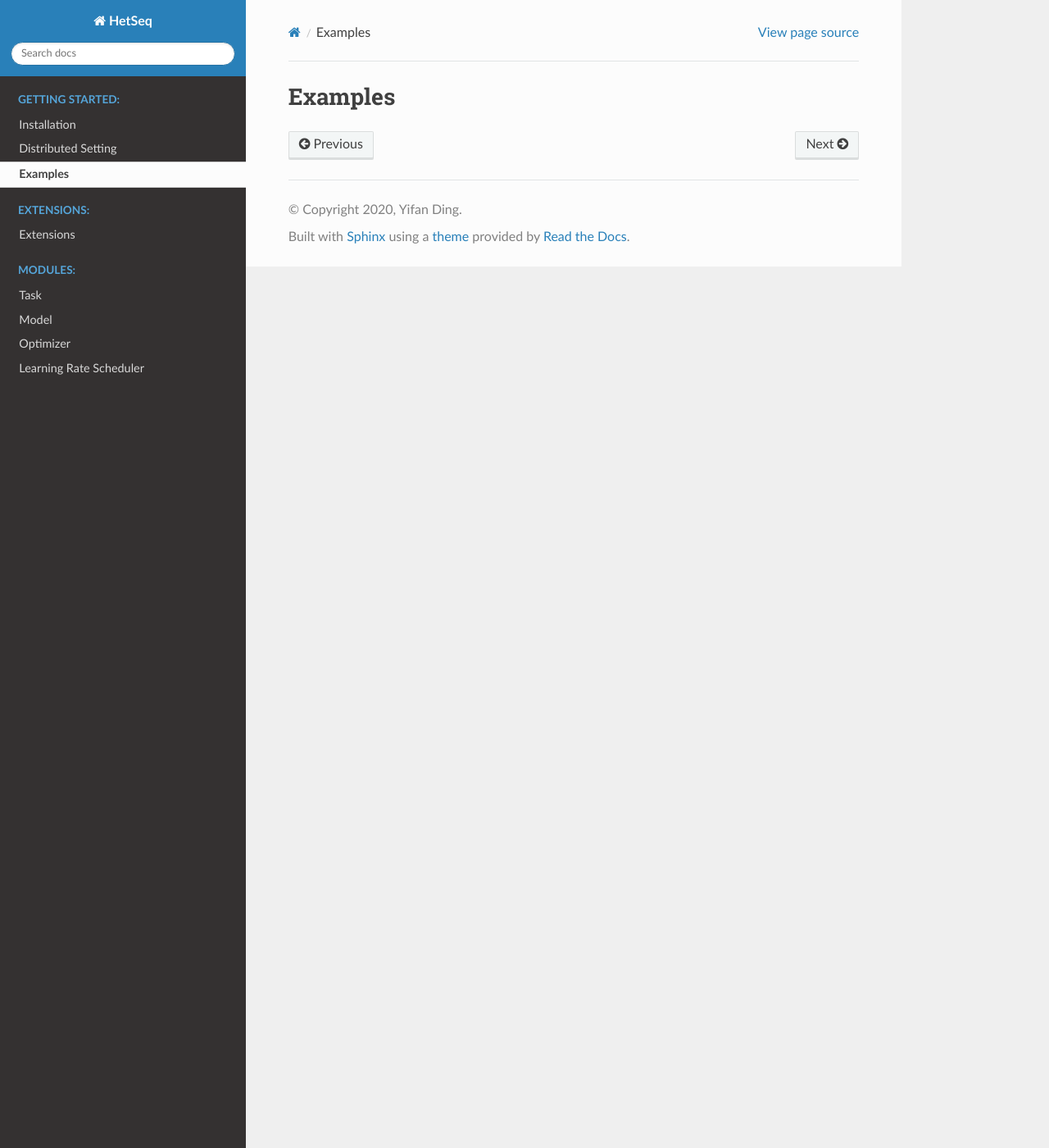
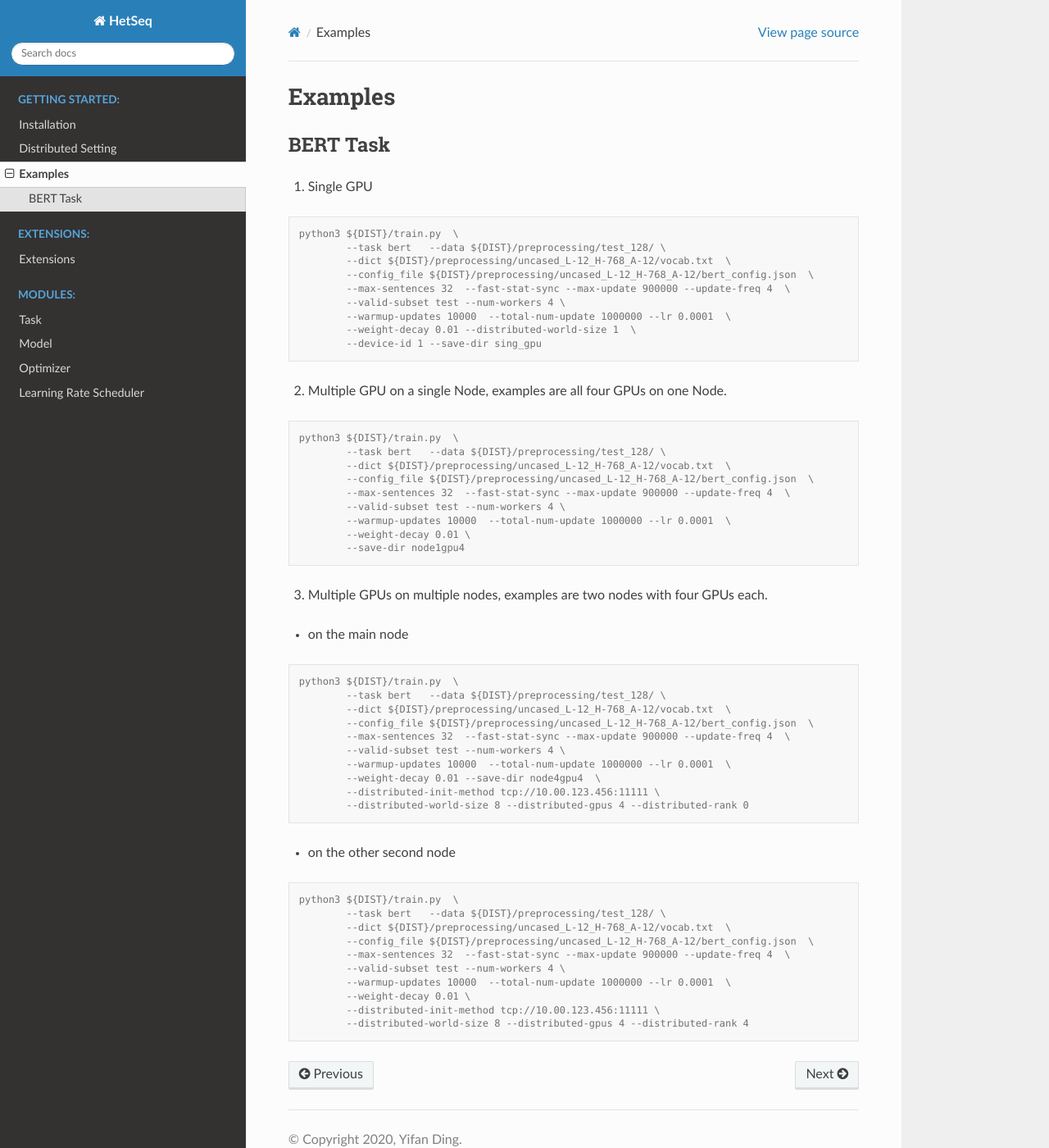
Before and after one commit to yifding/hetseq, a Sphinx documentation site: the page built from docs/source/examples.rst, in a window 1280 px wide and 1400 px high. Shown: the whole window at 82% size. Built offline with Sphinx 7.4.7 and the Read the Docs theme 2.0.0, drawn with Linux system fonts in a browser that asks for light colours.

Commit message:
add running example

```diff
--- a/docs/source/examples.rst
+++ b/docs/source/examples.rst
@@ -1,3 +1,69 @@
 ********
 Examples
 ********
+
+
+BERT Task
+---------
+
+
+1. Single GPU
+
+.. code-block:: console
+
+	python3 ${DIST}/train.py  \
+		--task bert   --data ${DIST}/preprocessing/test_128/ \
+		--dict ${DIST}/preprocessing/uncased_L-12_H-768_A-12/vocab.txt  \
+		--config_file ${DIST}/preprocessing/uncased_L-12_H-768_A-12/bert_config.json  \
+		--max-sentences 32  --fast-stat-sync --max-update 900000 --update-freq 4  \
+		--valid-subset test --num-workers 4 \
+		--warmup-updates 10000  --total-num-update 1000000 --lr 0.0001  \
+		--weight-decay 0.01 --distributed-world-size 1  \
+		--device-id 1 --save-dir sing_gpu
+
+2. Multiple GPU on a single Node, examples are all four GPUs on one Node.
+
+.. code:: console
+
+	python3 ${DIST}/train.py  \
+		--task bert   --data ${DIST}/preprocessing/test_128/ \
+		--dict ${DIST}/preprocessing/uncased_L-12_H-768_A-12/vocab.txt  \
+		--config_file ${DIST}/preprocessing/uncased_L-12_H-768_A-12/bert_config.json  \
+		--max-sentences 32  --fast-stat-sync --max-update 900000 --update-freq 4  \
+		--valid-subset test --num-workers 4 \
+		--warmup-updates 10000  --total-num-update 1000000 --lr 0.0001  \
+		--weight-decay 0.01 \
+		--save-dir node1gpu4
+
+3. Multiple GPUs on multiple nodes, examples are two nodes with four GPUs each.
+
+
+* on the main node
+
+.. code:: console
+
+	python3 ${DIST}/train.py  \
+		--task bert   --data ${DIST}/preprocessing/test_128/ \
+		--dict ${DIST}/preprocessing/uncased_L-12_H-768_A-12/vocab.txt  \
+		--config_file ${DIST}/preprocessing/uncased_L-12_H-768_A-12/bert_config.json  \
+		--max-sentences 32  --fast-stat-sync --max-update 900000 --update-freq 4  \
+		--valid-subset test --num-workers 4 \
+		--warmup-updates 10000  --total-num-update 1000000 --lr 0.0001  \
+		--weight-decay 0.01 --save-dir node4gpu4  \
+		--distributed-init-method tcp://10.00.123.456:11111 \
+		--distributed-world-size 8 --distributed-gpus 4 --distributed-rank 0
+
+* on the other second node
+
+.. code:: console
+
+	python3 ${DIST}/train.py  \
+		--task bert   --data ${DIST}/preprocessing/test_128/ \
+		--dict ${DIST}/preprocessing/uncased_L-12_H-768_A-12/vocab.txt  \
+		--config_file ${DIST}/preprocessing/uncased_L-12_H-768_A-12/bert_config.json  \
+		--max-sentences 32  --fast-stat-sync --max-update 900000 --update-freq 4  \
+		--valid-subset test --num-workers 4 \
+		--warmup-updates 10000  --total-num-update 1000000 --lr 0.0001  \
+		--weight-decay 0.01 \
+		--distributed-init-method tcp://10.00.123.456:11111 \
+		--distributed-world-size 8 --distributed-gpus 4 --distributed-rank 4
```
